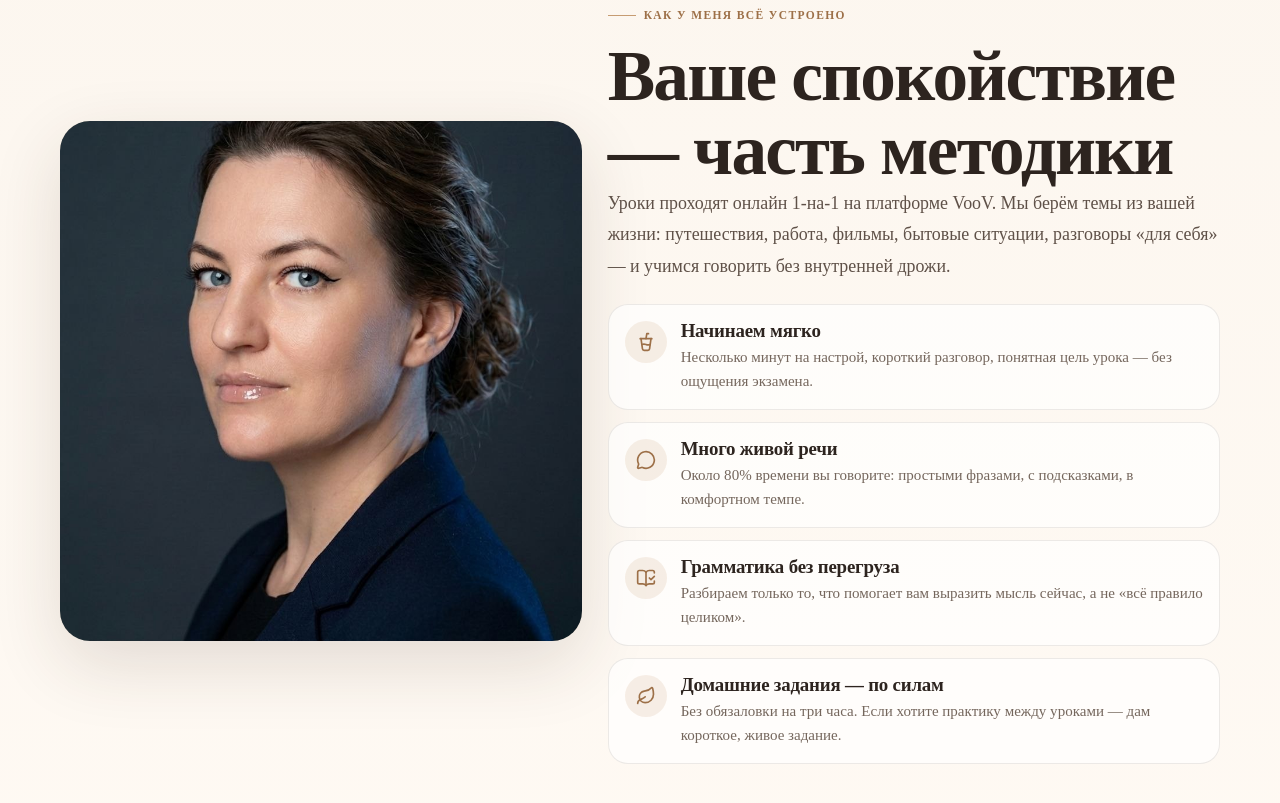
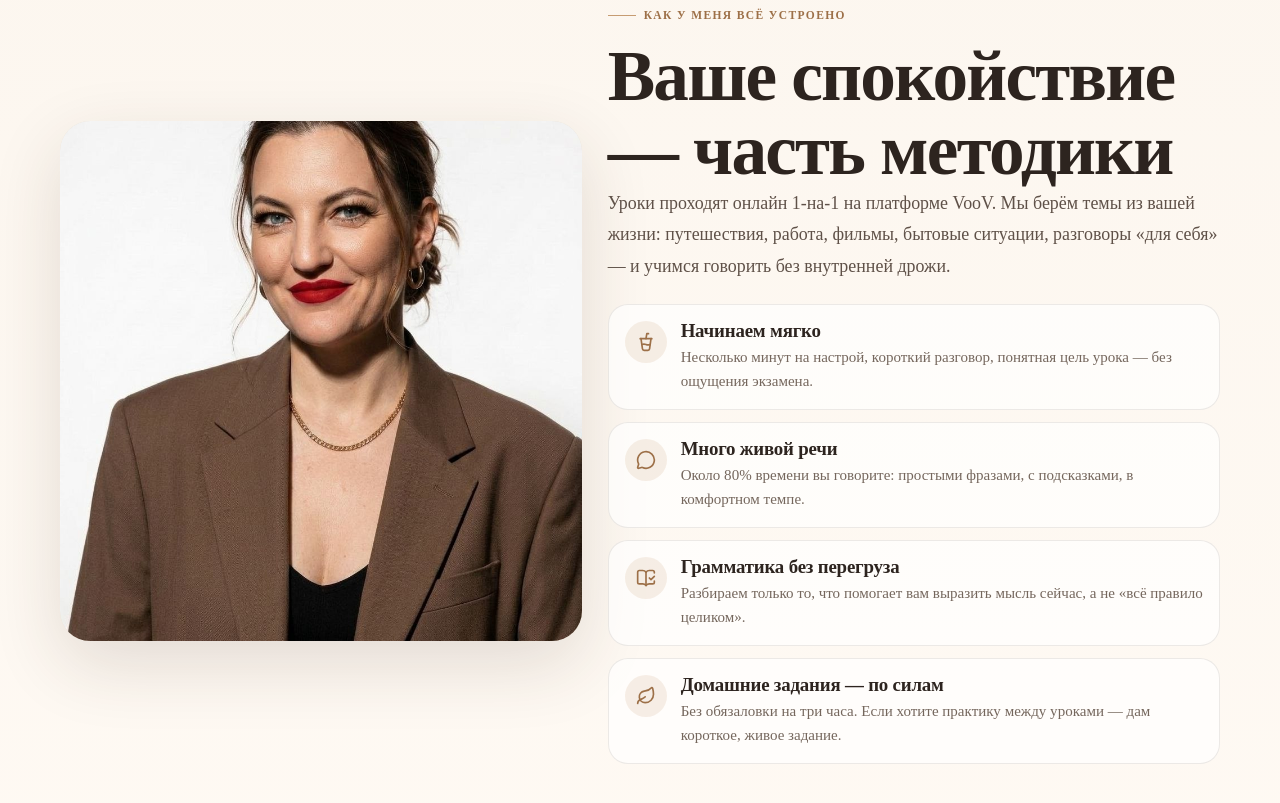
Before and after one commit to aleksandramaydanenko-pixel/maidanenko.github.io, a plain HTML site: page index.html in a window 1280 px wide. Shown: the part 1820-2623 px from the top of the page. Drawn offline with nearby package versions, Linux system fonts and the light colour scheme; a web font is replaced by a local one.

Commit message:
Update index.html

```diff
--- a/index.html
+++ b/index.html
@@ -1273,7 +1273,7 @@
       <div class="container">
         <div class="method-wrap">
           <div class="method-photo reveal">
-            <img src="photo_2026-06-24_21-52-00.jpg" alt="Открытый блокнот, ручка и чашка кофе на спокойном рабочем столе" />
+            <img src="photo_2026-06-26_19-02-19.jpg" alt="Открытый блокнот, ручка и чашка кофе на спокойном рабочем столе" />
           </div>
 
           <div class="method-copy reveal">
```
